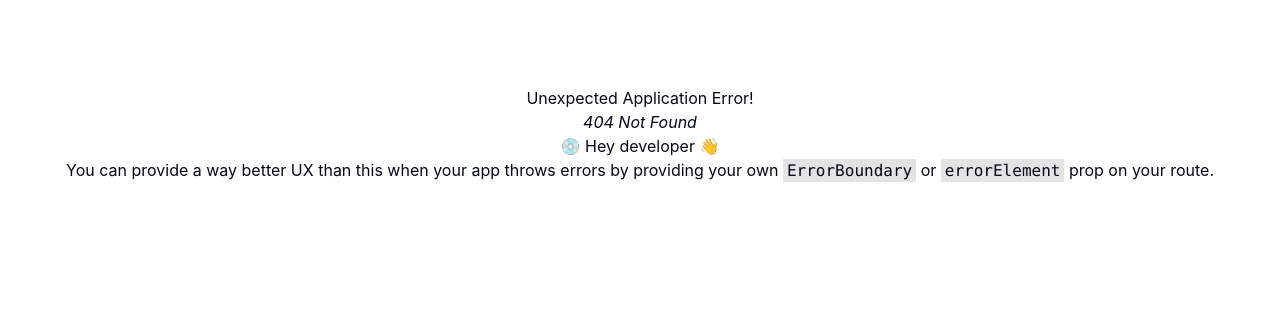
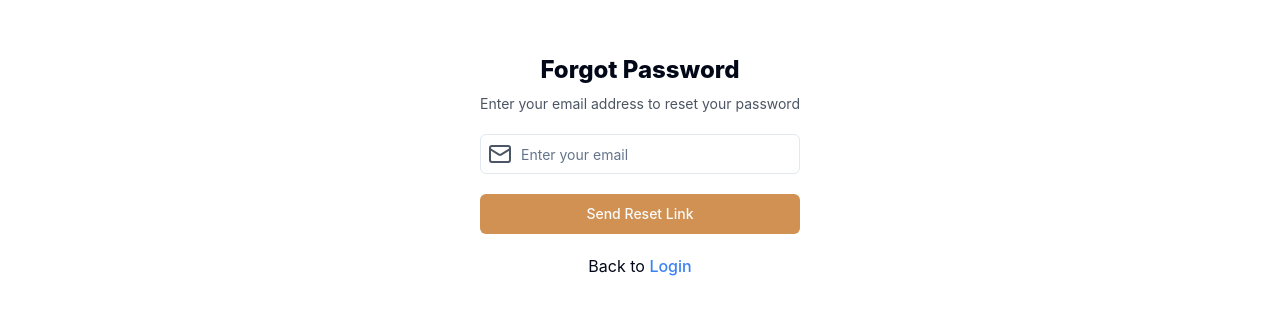
Before and after one commit to gupta-arpan/MealDash, a React (Vite) app in the folder client/: page /forgot-password in a window 1280 px wide. Before the commit this address had no page. Shown: the part 266-580 px from the top of the page. Built offline with nearby package versions, Linux system fonts and the light colour scheme.

Commit message:
forgot password page ui

```diff
--- a/client/src/App.tsx
+++ b/client/src/App.tsx
@@ -3,6 +3,7 @@
 import SignUp from './auth/SignUp'
 import { createBrowserRouter, RouterProvider } from 'react-router-dom'
 import MainLayout from './MainLayout'
+import ForgotPassword from './auth/ForgotPassword'
 
 const router = createBrowserRouter([
   {
@@ -16,6 +17,10 @@
   {
     path: '/signup',
     element: <SignUp/>
+  },
+  {
+    path: '/forgot-password',
+    element: <ForgotPassword/>
   }
 ])
 
--- /dev/null
+++ b/client/src/auth/ForgotPassword.tsx
@@ -0,0 +1,44 @@
+import { Button } from "@/components/ui/button";
+import { Input } from "@/components/ui/input";
+import { Loader2, Mail } from "lucide-react";
+import { useState } from "react";
+import { Link } from "react-router-dom";
+
+const ForgotPassword = () => {
+    const [email, setEmail] = useState<string>("");
+    const loading =  false;
+
+  return (
+    <div className="flex items-center justify-center min-h-screen w-full">
+      <form className="flex flex-col gap-5 md:p-8 w-full max-w-md rounded-lg mx-4">
+        <div className="text-center">
+          <h1 className="font-extrabold text-2xl mb-2">Forgot Password</h1>
+          <p className="text-sm text-gray-600">Enter your email address to reset your password</p>
+        </div>
+        <div className="relative w-full">
+            <Input
+            type="text"
+            value={email}
+            onChange={(e) => setEmail(e.target.value)}
+            placeholder="Enter your email"
+            className="pl-10"
+            />
+            <Mail className="absolute inset-y-2 left-2 text-gray-600 pointer-events-none"/>
+        </div>
+        {
+            loading ? (
+                <Button disabled className="bg-orange hover:bg-hoverOrange"><Loader2 className="mr-2 h-4 w-4 animate-spin"/> Please wait</Button>
+            ) : (
+                <Button className="bg-orange hover:bg-hoverOrange">Send Reset Link</Button>
+            )
+        }
+        <span className="text-center">
+            Back to{" "}
+            <Link to="/login" className="text-blue-500">Login</Link>
+        </span>
+      </form>
+    </div>
+  );
+};
+
+export default ForgotPassword;
```
